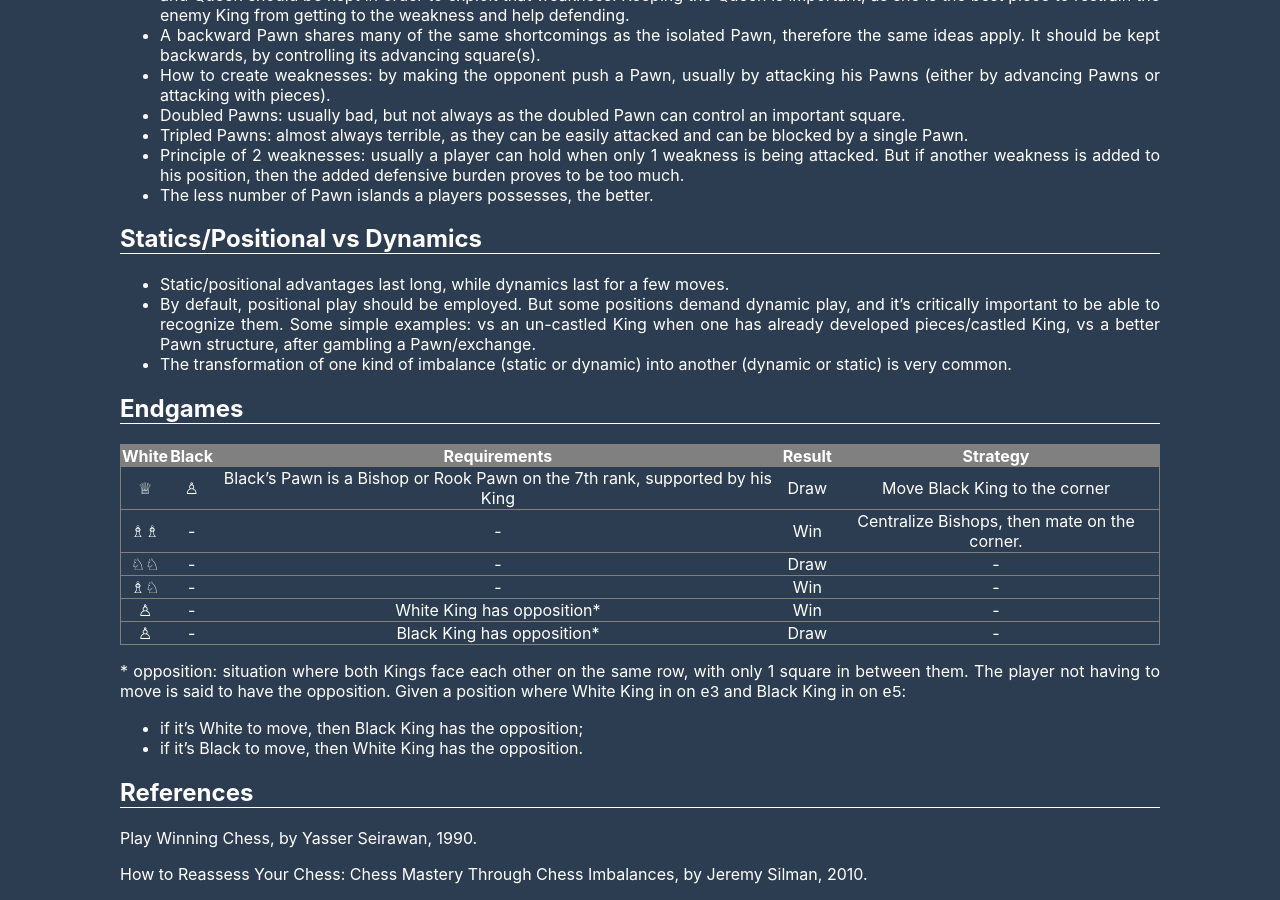
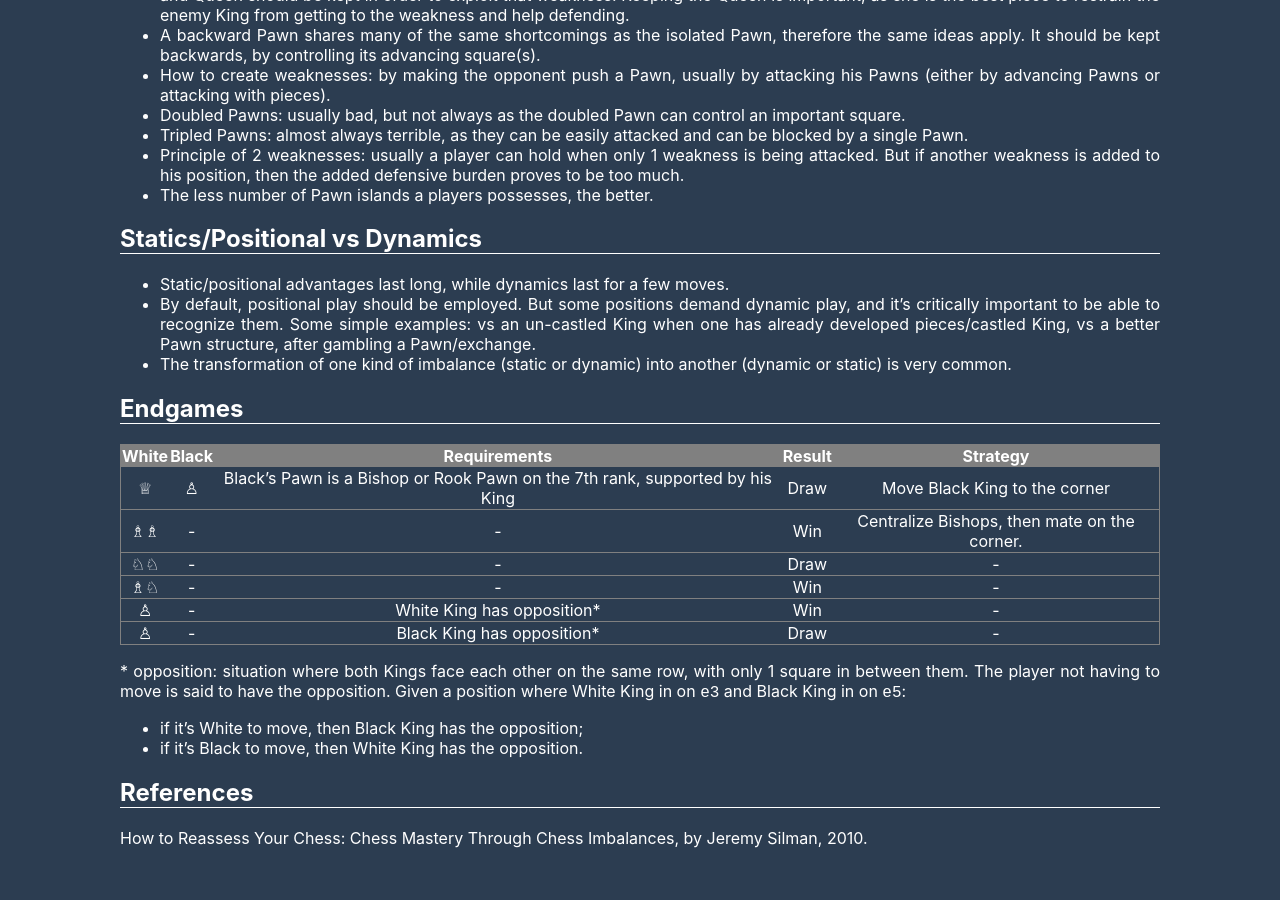
Before and after one commit to brunoroque06/brunoroque06.github.io, a Jekyll site: the page built from _pages/chess-fundamentals.md, in a window 1280 px wide and 900 px high, scrolled down 1904 px. Built offline with Jekyll 4.4.1, drawn with Linux system fonts in a browser that asks for light colours; after the commit the page ends 2768 px from its top, so only the background shows below that.

Commit message:
Remove unused reference

```diff
--- a/_pages/chess-fundamentals.md
+++ b/_pages/chess-fundamentals.md
@@ -100,6 +100,4 @@ This page contains a compilation of chess fundamentals.
 
 ## References
 
-Play Winning Chess, by Yasser Seirawan, 1990.
-
 How to Reassess Your Chess: Chess Mastery Through Chess Imbalances, by Jeremy Silman, 2010.
```
